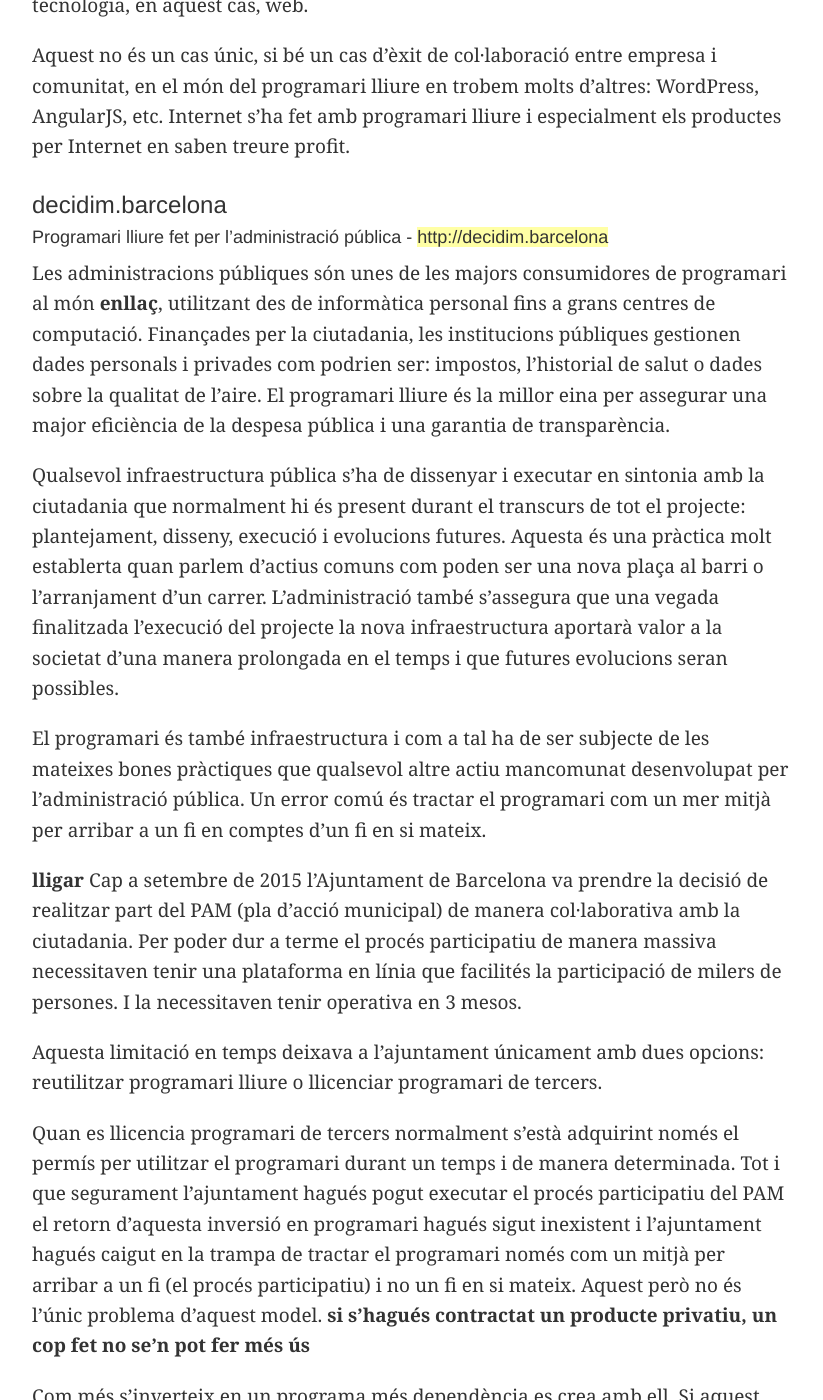
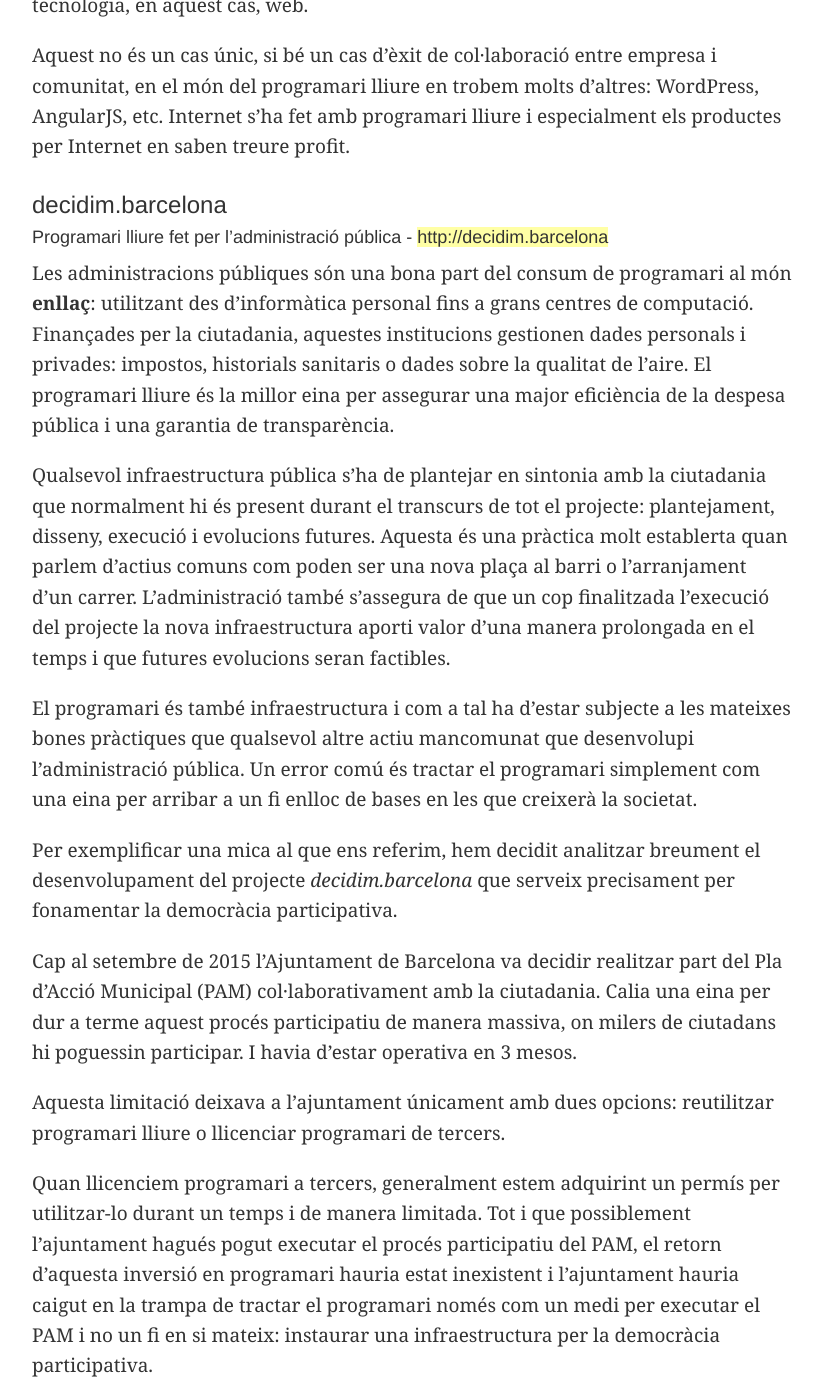
Before and after one commit to bcnfs/bcnfs.github.io, a Jekyll site: the page built from collaborations/obrintbarcelona.md, in a window 1280 px wide and 1400 px high, scrolled down 6630 px. Shown: the whole window, without its empty margins (228-1051 px from the left). Built offline with Jekyll 4.4.1, drawn with Linux system fonts in a browser that asks for light colours; some of the changed text lies outside the part shown.

Commit message:
Revisio decidim.barcelona

```diff
--- a/collaborations/obrintbarcelona.md
+++ b/collaborations/obrintbarcelona.md
@@ -79,23 +79,23 @@
 
 #### Programari lliure fet per l'administració pública - [http://decidim.barcelona](http://decidim.barcelona)
 
-Les administracions públiques són unes de les majors consumidores de programari al món **enllaç**, utilitzant des de informàtica personal fins a grans centres de computació. Finançades per la ciutadania, les institucions públiques gestionen dades personals i privades com podrien ser: impostos, l'historial de salut o dades sobre la qualitat de l'aire. El programari lliure és la millor eina per assegurar una major eficiència de la despesa pública i una garantia de transparència.
+Les administracions públiques són una bona part del consum de programari al món **enllaç**: utilitzant des d'informàtica personal fins a grans centres de computació. Finançades per la ciutadania, aquestes institucions gestionen dades personals i privades: impostos, historials sanitaris o dades sobre la qualitat de l'aire. El programari lliure és la millor eina per assegurar una major eficiència de la despesa pública i una garantia de transparència.
 
-Qualsevol infraestructura pública s'ha de dissenyar i executar en sintonia amb la ciutadania que normalment hi és present durant el transcurs de tot el projecte: plantejament, disseny, execució i evolucions futures. Aquesta és una pràctica molt establerta quan parlem d'actius comuns com poden ser una nova plaça al barri o l'arranjament d'un carrer. L'administració també s'assegura que una vegada finalitzada l'execució del projecte la nova infraestructura aportarà valor a la societat d'una manera prolongada en el temps i que futures evolucions seran possibles.
+Qualsevol infraestructura pública s'ha de plantejar en sintonia amb la ciutadania que normalment hi és present durant el transcurs de tot el projecte: plantejament, disseny, execució i evolucions futures. Aquesta és una pràctica molt establerta quan parlem d'actius comuns com poden ser una nova plaça al barri o l'arranjament d'un carrer. L'administració també s'assegura de que un cop finalitzada l'execució del projecte la nova infraestructura aporti valor d'una manera prolongada en el temps i que futures evolucions seran factibles.
 
-El programari és també infraestructura i com a tal ha de ser subjecte de les mateixes bones pràctiques que qualsevol altre actiu mancomunat desenvolupat per l'administració pública. Un error comú és tractar el programari com un mer mitjà per arribar a un fi en comptes d'un fi en si mateix.
+El programari és també infraestructura i com a tal ha d'estar subjecte a les mateixes bones pràctiques que qualsevol altre actiu mancomunat que desenvolupi l'administració pública. Un error comú és tractar el programari simplement com una eina per arribar a un fi enlloc de bases en les que creixerà la societat.
 
-**lligar**
-Cap a setembre de 2015 l'Ajuntament de Barcelona va prendre la decisió de realitzar part del PAM (pla d'acció municipal) de manera col·laborativa amb la ciutadania. Per poder dur a terme el procés participatiu de manera massiva necessitaven tenir una plataforma en línia que facilités la participació de milers de persones. I la necessitaven tenir operativa en 3 mesos.
+Per exemplificar una mica al que ens referim, hem decidit analitzar breument el desenvolupament del projecte _decidim.barcelona_ que serveix precisament per fonamentar la democràcia participativa.
 
-Aquesta limitació en temps deixava a l'ajuntament únicament amb dues opcions: reutilitzar programari lliure o llicenciar programari de tercers.
+Cap al setembre de 2015 l'Ajuntament de Barcelona va decidir realitzar part del Pla d'Acció Municipal (PAM) col·laborativament amb la ciutadania. Calia una eina per dur a terme aquest procés participatiu de manera massiva, on milers de ciutadans hi poguessin participar. I havia d'estar operativa en 3 mesos.
 
-Quan es llicencia programari de tercers normalment s'està adquirint només el permís per utilitzar el programari durant un temps i de manera determinada. Tot i que segurament l'ajuntament hagués pogut executar el procés participatiu del PAM el retorn d'aquesta inversió en programari hagués sigut inexistent i l'ajuntament hagués caigut en la trampa de tractar el programari només com un mitjà per arribar a un fi (el procés participatiu) i no un fi en si mateix. Aquest però no és l'únic problema d'aquest model.
-**si s'hagués contractat un producte privatiu, un cop fet no se'n pot fer més ús**
+Aquesta limitació deixava a l'ajuntament únicament amb dues opcions: reutilitzar programari lliure o llicenciar programari de tercers.
 
-Com més s'inverteix en un programa més dependència es crea amb ell. Si aquest programa està controlat només per una entitat s'acaba amb una situació de monopoli on només un proveïdor es capaç de respondre a les necessitats de client (en aquest cas l'ajuntament). És com si les **bombetes de l'enllumenat públic** fossin especials i només una empresa de tot el món pogués fabricar-les i reparar-les. Això eliminaria la competència i crearia una relació asimètrica entre l'ajuntament i l'empresa.
+Quan llicenciem programari a tercers, generalment estem adquirint un permís per utilitzar-lo durant un temps i de manera limitada. Tot i que possiblement l'ajuntament hagués pogut executar el procés participatiu del PAM, el retorn d'aquesta inversió en programari hauria estat inexistent i l'ajuntament hauria caigut en la trampa de tractar el programari només com un medi per executar el PAM i no un fi en si mateix: instaurar una infraestructura per la democràcia participativa.
 
-L'ajuntament de Barcelona però va decidir emprar i adaptar un programa lliure existent anomenat Consul per dur a terme el procés participatiu del PAM. Una vegada finalitzat el procés aquesta inversió en programari va deixar com a retorn no només el resultat del PAM si no també una infraestructura pública de participació ciutadana en forma de programari. Això ha permès que l'ajuntament de Barcelona pugui dur a terme més processos participatius a un cost molt reduït.
+Com més invertim en un sistema informàtic, més dependència hi creem. Si aquest sistema està controlat per una única entitat creem un monopoli de facto, on només un proveïdor és capaç de respondre les nostres necessitats (en aquest cas de l'ajuntament). És com si les **bombetes de l'enllumenat públic (revisar metàfora)** fossin especials i només una empresa de tot el món pogués fabricar-les i reparar-les. Aquesta dependència elimina la competència i crea una relació asimètrica entre l'ajuntament i l'empresa.
+
+L'ajuntament de Barcelona però va decidir adoptar un programa lliure anomenat Consul per dur a terme el procés participatiu del PAM. Una vegada finalitzat el procés aquesta inversió en programari va deixar com a retorn no només el resultat del PAM sinó també una infraestructura pública de participació ciutadana. Això ha permès que l'ajuntament de Barcelona pugui dur a terme més processos participatius a un cost molt reduït.
 
 El retorn d'aquesta inversió no es queda només a l'ajuntament de Barcelona ja que la necessitat de prendre decisions de manera mancomunada és compartida per moltes entitats públiques i privades que ara disposen d'una plataforma per poder dur a terme els seus processos participatius a un cost molt reduït i que podran contribuir en el seu desenvolupament i adaptar el programa a les seves necessitats o bé ells mateixos o contractant qualsevol proveïdor. **enllaç ciutats que ho adopten**
 
```
